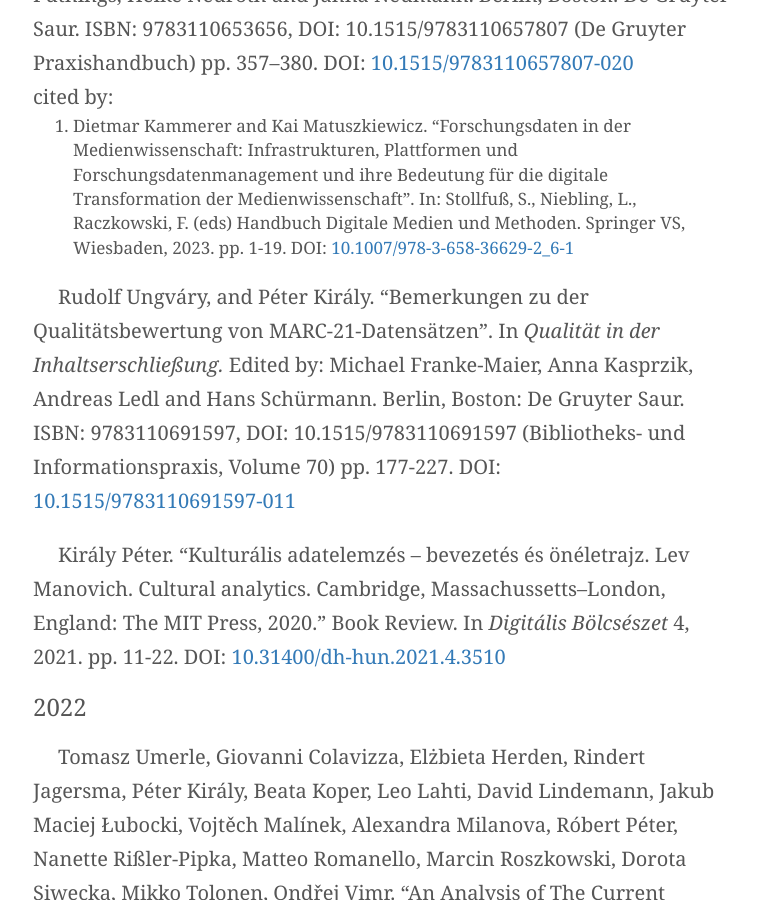
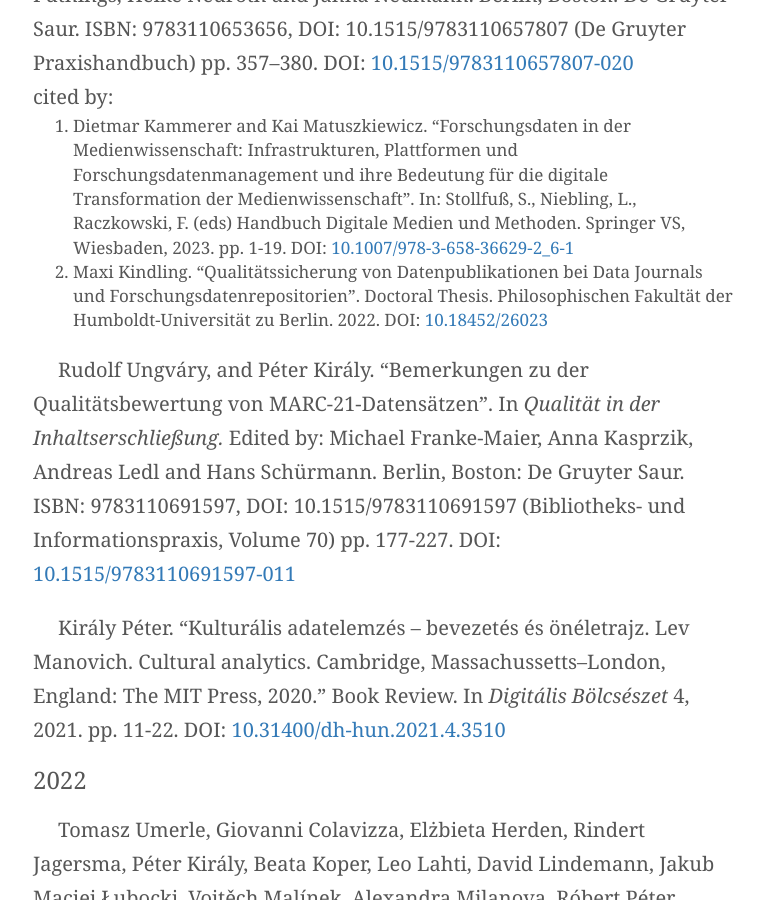
Before and after one commit to pkiraly/pkiraly.github.io, a Jekyll site: the page built from about.md, in a window 1280 px wide and 900 px high, scrolled down 12976 px. Shown: the whole window, without its empty margins (257-1021 px from the left). Built offline with Jekyll 4.4.1, drawn with Linux system fonts in a browser that asks for light colours; nearby versions of some CDN libraries; some web fonts are replaced; comment, search, counter and statistics services are not loaded.

Commit message:
Kindling, 2022

```diff
--- a/about.md
+++ b/about.md
@@ -189,6 +189,7 @@
 Péter Király, and Jan Brase. "Qualitätsmanagement". In _Praxishandbuch Forschungsdatenmanagement_. Edited by: Markus Putnings, Heike Neuroth and Janna Neumann. Berlin, Boston: De Gruyter Saur. ISBN: 9783110653656, DOI: 10.1515/9783110657807 (De Gruyter Praxishandbuch) pp. 357–380. DOI: [10.1515/9783110657807-020](https://doi.org/10.1515/9783110657807-020)<br/>
 cited by:<br/>
 1. Dietmar Kammerer and Kai Matuszkiewicz. "Forschungsdaten in der Medienwissenschaft: Infrastrukturen, Plattformen und Forschungsdatenmanagement und ihre Bedeutung für die digitale Transformation der Medienwissenschaft". In: Stollfuß, S., Niebling, L., Raczkowski, F. (eds) Handbuch Digitale Medien und Methoden. Springer VS, Wiesbaden, 2023. pp. 1-19. DOI: [10.1007/978-3-658-36629-2_6-1](https://doi.org/10.1007/978-3-658-36629-2_6-1)
+2. Maxi Kindling. "Qualitätssicherung von Datenpublikationen bei Data Journals und Forschungsdatenrepositorien". Doctoral Thesis. Philosophischen Fakultät der Humboldt-Universität zu Berlin. 2022. DOI: [10.18452/26023](https://doi.org/10.18452/26023)
 
 Rudolf Ungváry, and Péter Király. "Bemerkungen zu der Qualitätsbewertung von MARC-21-Datensätzen". In _Qualität in der Inhaltserschließung._ Edited by: Michael Franke-Maier, Anna Kasprzik, Andreas Ledl and Hans Schürmann. Berlin, Boston: De Gruyter Saur. ISBN: 9783110691597, DOI: 10.1515/9783110691597 (Bibliotheks- und Informationspraxis, Volume 70) pp. 177-227. DOI: [10.1515/9783110691597-011](https://doi.org/10.1515/9783110691597-011)
 
```
